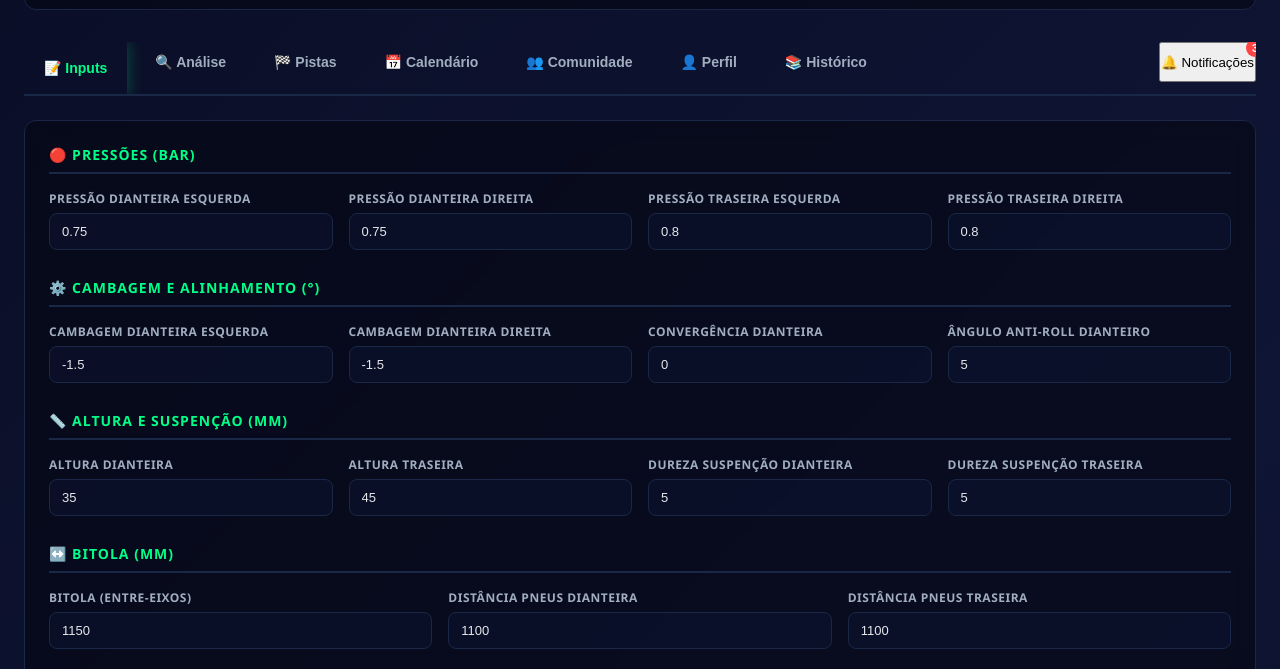
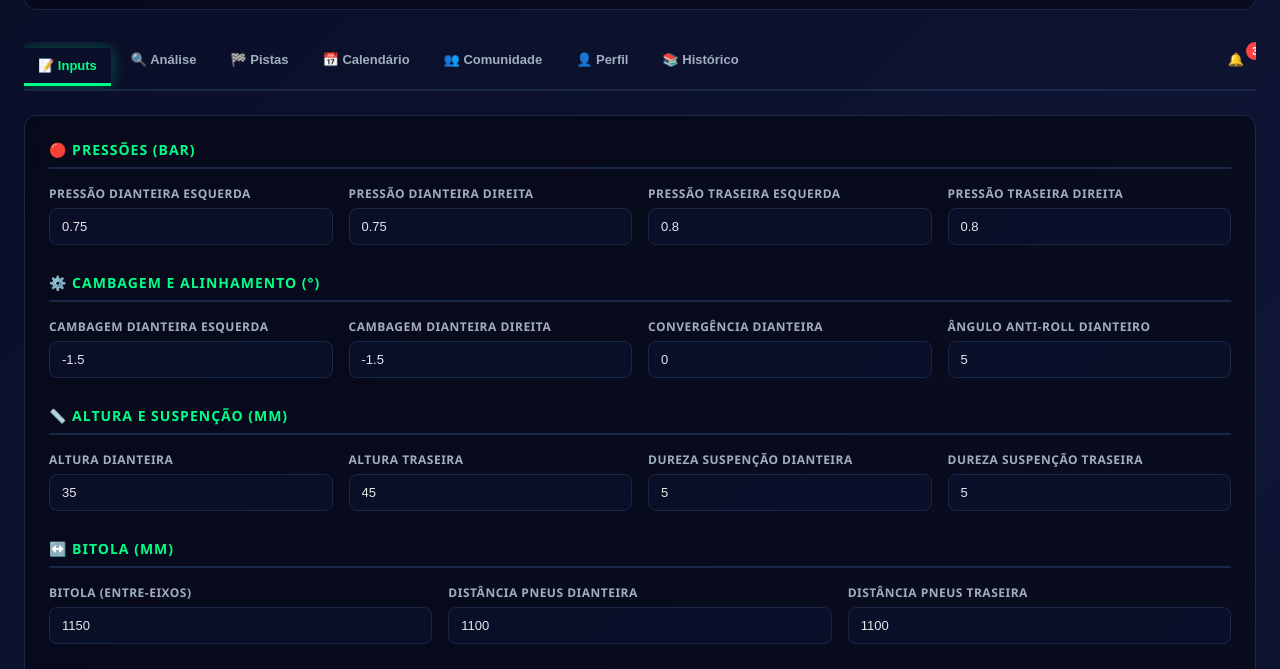
Before and after one commit to Luiggi-87/kart-setup, a website: page app-ai-test.html in a window 1280 px wide. Shown: the part 129-798 px from the top of the page. Drawn offline with nearby package versions, Linux system fonts and the light colour scheme.

Commit message:
🎨 Melhorar layout da navegação de tabs
- Reduzir gap entre tabs (8px → 6px)
- Adicionar flex-wrap para quebra automática em múltiplas linhas
- Reduzir padding dos tabs (12px → 10px)
- Reduzir font-size dos tabs (14px → 13px)
- Ajustar botão de notificações com classes tab-btn
- Remover texto longo do botão, manter apenas ícone 🔔
- Eliminar scrollbar vertical desnecessário
- Melhor distribuição de espaço no header

Co-Authored-By: Claude Haiku 4.5 <noreply@anthropic.com>

```diff
--- a/app-ai-test.html
+++ b/app-ai-test.html
@@ -118,19 +118,22 @@
     /* Tab Navigation */
     .tab-nav {
       display: flex;
-      gap: 8px;
+      gap: 6px;
       margin-bottom: 24px;
       border-bottom: 2px solid var(--border);
       overflow-x: auto;
+      overflow-y: hidden;
       padding: 0 0 12px 0;
+      flex-wrap: wrap;
+      align-items: center;
     }
 
     .tab-btn {
-      padding: 12px 20px;
+      padding: 10px 14px;
       background: transparent;
       border: none;
       color: var(--text-soft);
-      font-size: 14px;
+      font-size: 13px;
       font-weight: 600;
       cursor: pointer;
       transition: all 0.3s ease;
@@ -1412,7 +1415,7 @@
       <button class="tab-btn" onclick="switchTab('comunidade')">👥 Comunidade</button>
       <button class="tab-btn" onclick="switchTab('perfil')">👤 Perfil</button>
       <button class="tab-btn" onclick="switchTab('history')">📚 Histórico</button>
-      <button id="notificacoes-btn" onclick="toggleNotificacoes()" style="position: relative; margin-left: auto;">🔔 Notificações <span id="notif-badge" style="position: absolute; top: -5px; right: -10px; background: #ff4444; color: white; border-radius: 50%; width: 18px; height: 18px; display: flex; align-items: center; justify-content: center; font-size: 11px; font-weight: 700;">0</span></button>
+      <button id="notificacoes-btn" onclick="toggleNotificacoes()" class="tab-btn" style="position: relative; margin-left: auto; padding: 10px 12px; font-size: 13px;">🔔 <span id="notif-badge" style="position: absolute; top: 0px; right: -8px; background: #ff4444; color: white; border-radius: 50%; width: 18px; height: 18px; display: flex; align-items: center; justify-content: center; font-size: 10px; font-weight: 700;">0</span></button>
     </div>
 
     <!-- Tab: Inputs -->
```
